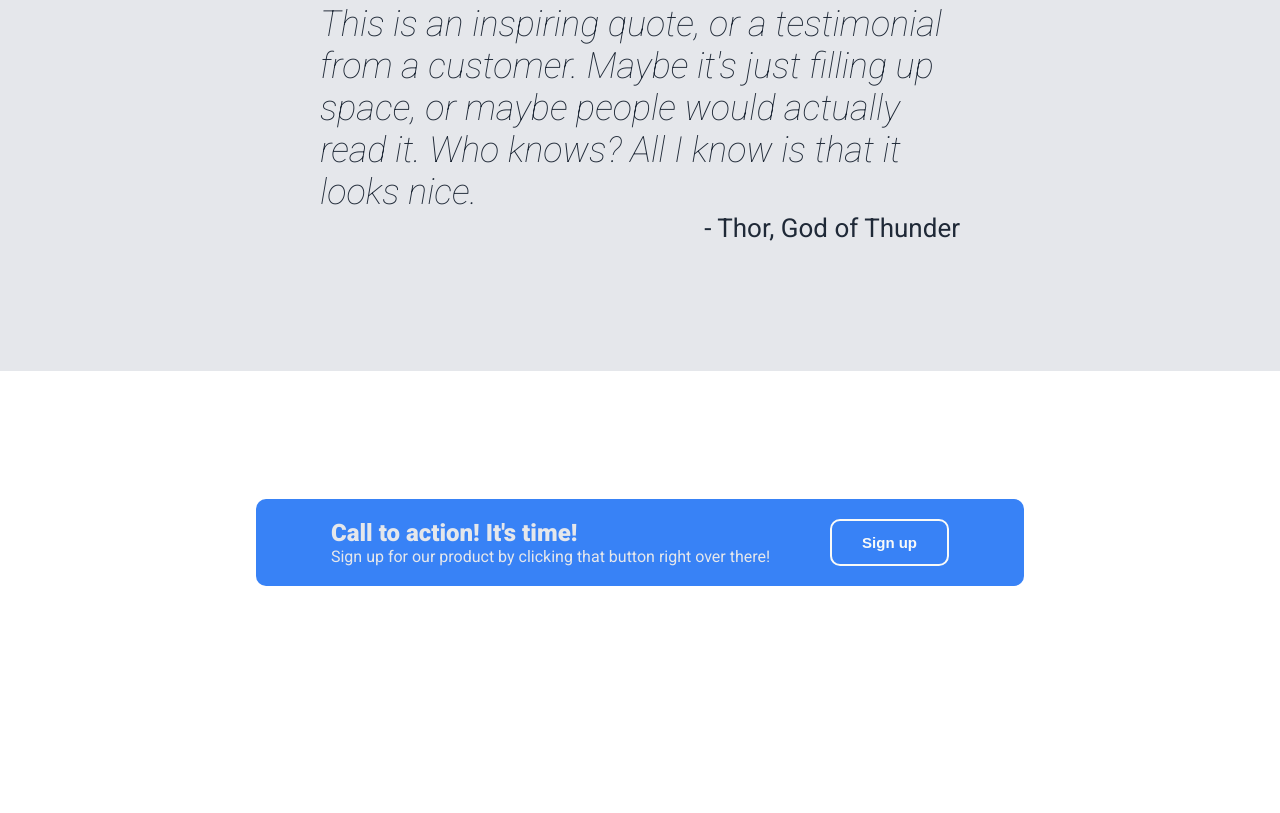
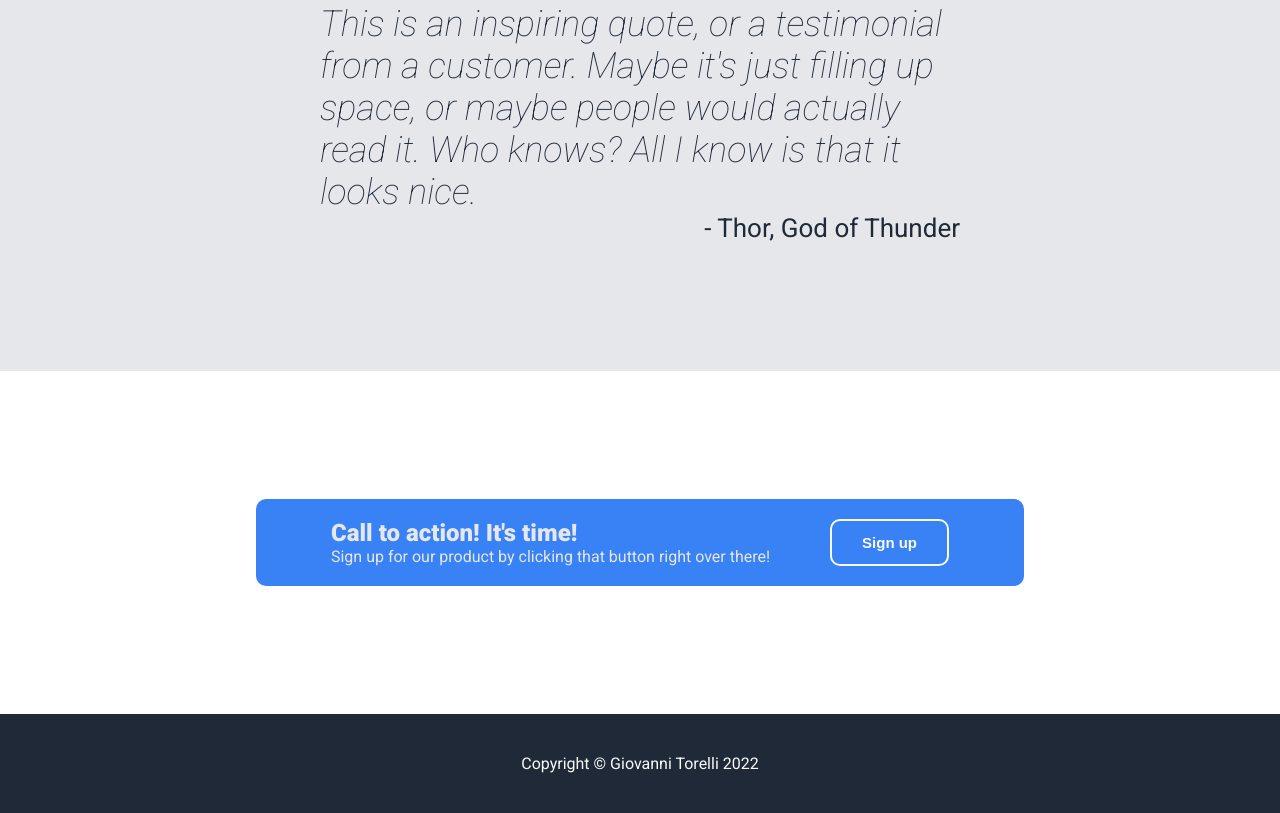
Before and after one commit to Torelli/odin-landing-page, a plain HTML site: page index.html in a window 1280 px wide. Shown: the part 977-1790 px from the top of the page. Before the commit the page ends 1691 px from the top, so only its background shows below. Drawn offline with Linux system fonts and the light colour scheme.

Commit message:
Finished footer

```diff
--- a/index.html
+++ b/index.html
@@ -75,5 +75,6 @@
             </div>
         </section>
     </main>
+    <footer>Copyright © Giovanni Torelli 2022</footer>
 </body>
 </html>
--- a/style.css
+++ b/style.css
@@ -177,3 +177,10 @@ button {
     border: 2px solid var(--primary-text);
     flex-grow: 0;
 }
+
+footer {
+    background-color: var(--background-color);
+    color: var(--primary-text);
+    text-align: center;
+    padding: 40px;
+}
```
